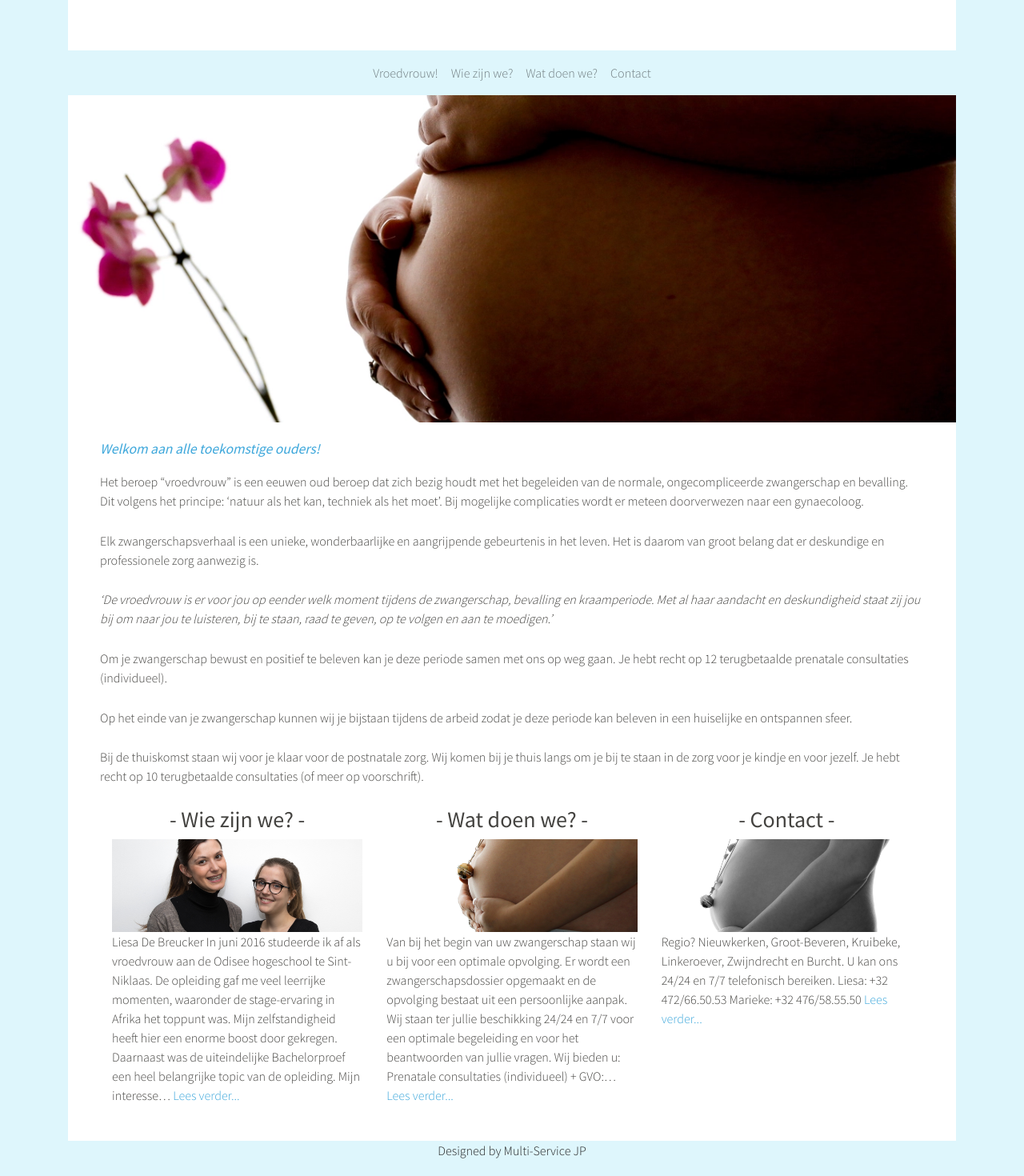
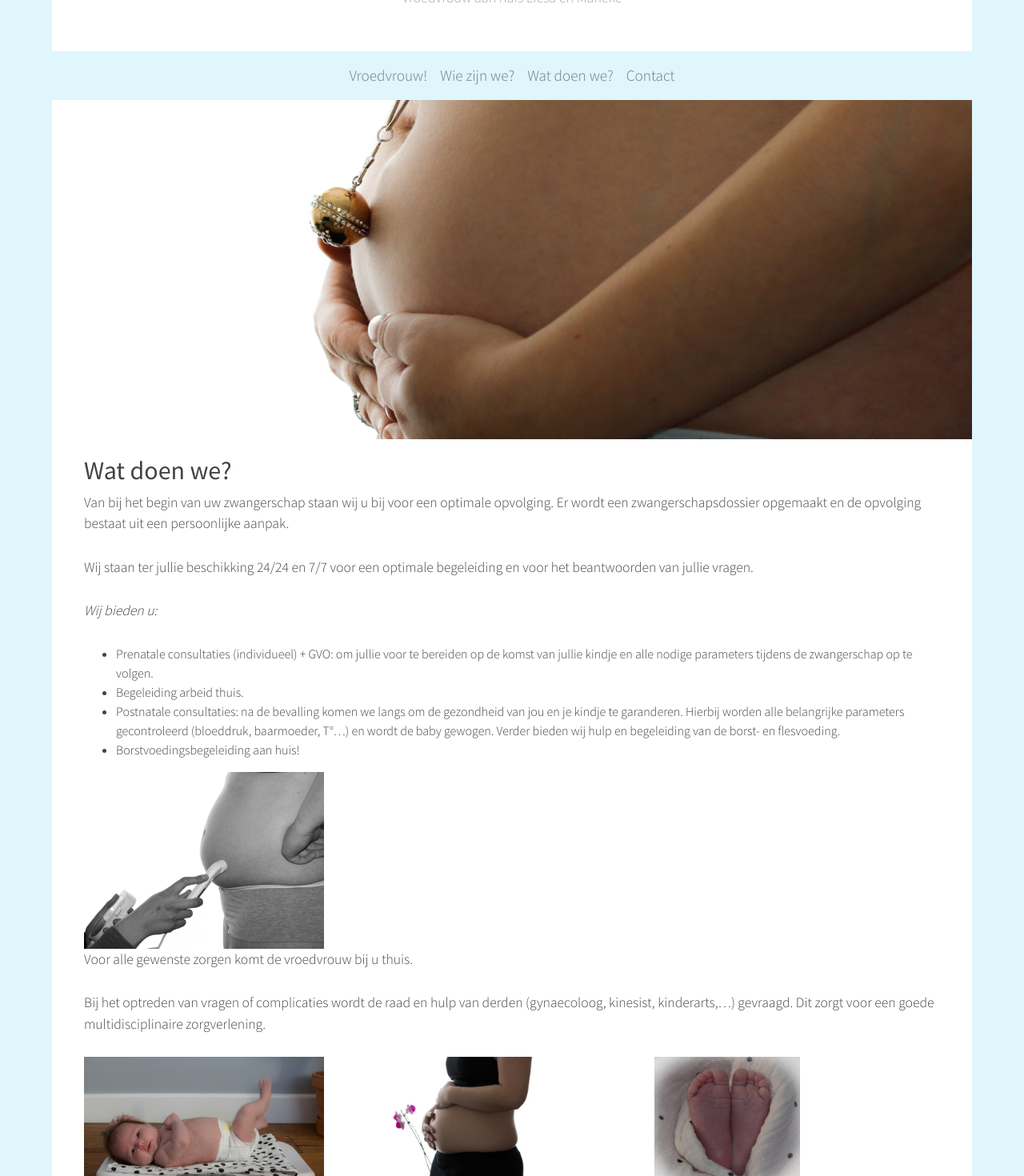
Before and after one commit to jordypereira/Vroedvrouwen, a Vue app: page /wat in a window 1280 px wide. Shown: the part 220-1690 px from the top of the page at 80% size. Built offline with nearby package versions, Linux system fonts and the light colour scheme.

Commit message:
added all pages

```diff
--- a/src/App.vue
+++ b/src/App.vue
@@ -28,4 +28,28 @@ body {
   font-size: 16px;
   font-weight: 300;
 }
+p {
+  font-size: 1.1rem;
+}
+
+@media (min-width: 576px) {
+  .container {
+    max-width: 768px;
+  }
+}
+@media (min-width: 768px) {
+  .container {
+    max-width: 720px;
+  }
+}
+@media (min-width: 992px) {
+  .container {
+    max-width: 960px;
+  }
+}
+@media (min-width: 1200px) {
+  .container {
+    max-width: 1180px;
+  }
+}
 </style>
--- /dev/null
+++ b/src/Contact.vue
@@ -0,0 +1,54 @@
+<template>
+  <div class="container">
+    <app-header></app-header>
+    <img src="./assets/images/buik-bel-zw.jpg" alt="Picture of a Liesa and Marieke" class="img-fluid">
+    <main>
+      <h2>
+        Contact
+      </h2>
+      <p><em><strong>Regio?</strong></em></p>
+      <p>Nieuwkerken, Groot-Beveren, Kruibeke, Linkeroever,  Zwijndrecht en Burcht.</p>
+      <p>U kan ons 24/24 en 7/7 telefonisch bereiken.</p>
+      <p>Liesa: +32 472/66.50.53</p>
+      <p>Marieke: +32 476/58.55.50</p>
+    </main>
+    <app-footer></app-footer>
+  </div>
+</template>
+
+<script>
+import Header from './components/Header';
+import Footer from './components/Footer';
+
+export default {
+  name: 'Contact',
+  components: {
+    'app-header': Header,
+    'app-footer': Footer,
+  },
+};
+</script>
+
+<style scoped>
+main {
+  background-color: #fff;
+  padding: 20px 10px;
+  color: var(--lightgray);
+}
+p {
+  margin-bottom: 1.6em;
+}
+a {
+  text-decoration: none;
+  color: var(--blue);
+}
+.profileImage {
+  width: 183px;
+  margin-left: 1.6em;
+}
+@media screen and (min-width: 768px) {
+  main {
+    padding: 20px 40px;
+  }
+}
+</style>
--- a/src/Homepage.vue
+++ b/src/Homepage.vue
@@ -3,9 +3,9 @@
     <app-header></app-header>
     <img src="./assets/images/buik-bloem-breed.jpg" alt="Picture of a belly" class="img-fluid">
     <main>
-      <blockquote>
+      <h2>
         <em><strong>Welkom aan alle toekomstige ouders!</strong></em>
-      </blockquote>
+      </h2>
         <p v-for="(p, i) in content" v-html="p" :key="i"></p>
         <pagecards :cards="cards"></pagecards>
     </main>
@@ -19,7 +19,7 @@ import Footer from './components/Footer';
 import PageCards from './components/PageCards';
 
 export default {
-  name: 'App',
+  name: 'HomePage',
   components: {
     'app-header': Header,
     'app-footer': Footer,
@@ -30,27 +30,30 @@ export default {
       cards: [
         {
           title: '- Wie zijn we? -',
+          // eslint-disable-next-line
           img: require('./assets/images/duo.jpg'),
           imgInfo: 'Picture of Liesa and Marieke',
           text:
             'Liesa De Breucker In juni 2016 studeerde ik af als vroedvrouw aan de Odisee hogeschool te Sint-Niklaas. De opleiding gaf me veel leerrijke momenten, waaronder de stage-ervaring in Afrika het toppunt was. Mijn zelfstandigheid heeft hier een enorme boost door gekregen. Daarnaast was de uiteindelijke Bachelorproef een heel belangrijke topic van de opleiding. Mijn interesse…',
-          link: '/',
+          link: '/wie',
         },
         {
           title: '- Wat doen we? -',
+          // eslint-disable-next-line
           img: require('./assets/images/buik-bel.jpg'),
           imgInfo: 'Picture of a belly',
           text:
             'Van bij het begin van uw zwangerschap staan wij u bij voor een optimale opvolging. Er wordt een zwangerschapsdossier opgemaakt en de opvolging bestaat uit een persoonlijke aanpak. Wij staan ter jullie beschikking 24/24 en 7/7 voor een optimale begeleiding en voor het beantwoorden van jullie vragen. Wij bieden u: Prenatale consultaties (individueel) + GVO:…',
-          link: '/',
+          link: '/wat',
         },
         {
           title: '- Contact -',
+          // eslint-disable-next-line
           img: require('./assets/images/buik-bel-zw.jpg'),
           imgInfo: 'Picture of a belly in black and white',
           text:
             'Regio? Nieuwkerken, Groot-Beveren, Kruibeke, Linkeroever,  Zwijndrecht en Burcht. U kan ons 24/24 en 7/7 telefonisch bereiken. Liesa: +32 472/66.50.53 Marieke: +32 476/58.55.50',
-          link: '/',
+          link: '/contact',
         },
       ],
       content: [
@@ -66,11 +69,9 @@ export default {
 };
 </script>
 
-<style>
-blockquote {
+<style scoped>
+h2 {
   color: var(--blue);
-  position: relative;
-  font-size: 1.1rem;
 }
 main {
   background-color: #fff;
--- /dev/null
+++ b/src/Wat.vue
@@ -0,0 +1,75 @@
+<template>
+  <div class="container">
+    <app-header></app-header>
+    <img src="./assets/images/buik-bel.jpg" alt="Picture of a Liesa and Marieke" class="img-fluid">
+    <main>
+      <h2>
+        Wat doen we?
+      </h2>
+      <p>Van bij het begin van uw zwangerschap staan wij u bij voor een optimale opvolging. Er wordt een zwangerschapsdossier opgemaakt en de opvolging bestaat uit een persoonlijke aanpak.</p>
+      <p>Wij staan ter jullie beschikking 24/24 en 7/7 voor een optimale begeleiding en voor het beantwoorden van jullie vragen.</p>
+      <p><em>Wij bieden u:</em></p>
+      <ul>
+      <li>Prenatale consultaties (individueel) + GVO: om jullie voor te bereiden op de komst van jullie kindje en alle nodige parameters tijdens de zwangerschap op te volgen.</li>
+      <li>Begeleiding arbeid thuis.</li>
+      <li>Postnatale consultaties:  na de bevalling komen we langs om de gezondheid van jou en je kindje te garanderen. Hierbij worden alle belangrijke parameters gecontroleerd (bloeddruk, baarmoeder, T°…) en wordt de baby gewogen. Verder bieden wij hulp en begeleiding van de borst- en flesvoeding.</li>
+      <li>Borstvoedingsbegeleiding aan huis!</li>
+      </ul>
+      <img src="./assets/images/buik-meet.jpg" alt="Picture of a Belly" class="img-fluid">
+      <p>Voor alle gewenste zorgen komt de vroedvrouw bij u thuis.</p>
+      <p>Bij het optreden van vragen of complicaties wordt de raad en hulp van derden (gynaecoloog, kinesist, kinderarts,…) gevraagd. Dit zorgt voor een goede multidisciplinaire zorgverlening.</p>
+      <div class="row">
+        <div class="col-sm">
+          <img src="./assets/images/baby-weegschaal.jpg" alt="Baby laying on a scale">
+        </div>
+        <div class="col-sm">
+          <img src="./assets/images/buik-bloem-small.jpg" alt="Picture of a Belly with a flower" style="width: 230px;">
+        </div>
+        <div class="col-sm">
+          <img src="./assets/images/baby-voeten.jpg" alt="Baby feet">
+        </div>
+      </div>
+    </main>
+    <app-footer></app-footer>
+  </div>
+</template>
+
+<script>
+import Header from './components/Header';
+import Footer from './components/Footer';
+
+export default {
+  name: 'Wat',
+  components: {
+    'app-header': Header,
+    'app-footer': Footer,
+  },
+};
+</script>
+
+<style scoped>
+main {
+  background-color: #fff;
+  padding: 20px 10px;
+  color: var(--lightgray);
+}
+p {
+  margin-bottom: 1.6em;
+}
+a {
+  text-decoration: none;
+  color: var(--blue);
+}
+.profileImage {
+  width: 183px;
+  margin-left: 1.6em;
+}
+.row {
+  max-width: 100%;
+}
+@media screen and (min-width: 768px) {
+  main {
+    padding: 20px 40px;
+  }
+}
+</style>
--- /dev/null
+++ b/src/Wie.vue
@@ -0,0 +1,63 @@
+<template>
+  <div class="container">
+    <app-header></app-header>
+    <img src="./assets/images/duo.jpg" alt="Picture of a Liesa and Marieke" class="img-fluid">
+    <main>
+      <h2>
+        Wie zijn we?
+      </h2>
+      <h3>Liesa De Breucker</h3>
+      <img src="./assets/images/liesa.jpg" alt="Liesa De Breucker" class="profileImage img-fluid float-right">
+      <p>In juni 2016 studeerde ik af als vroedvrouw aan de Odisee hogeschool te Sint-Niklaas. De opleiding gaf me veel leerrijke momenten, waaronder de stage-ervaring in Afrika het toppunt was. Mijn zelfstandigheid heeft hier een enorme boost door gekregen.</p>
+      <p>Daarnaast was de uiteindelijke Bachelorproef een heel belangrijke topic van de opleiding. Mijn interesse gebied bevindt zich in de fasciatherapie ( = een vernieuwende behandelings- en begeleidingsvorm voor pijn bewegings- en functioneringsstoornissen van zowel fysieke en/of psychische aard). Ik stelde mezelf de vraag of fasciatherapie een effect kon hebben op huilbaby’s. Deze vraag bracht me bij Feron Ann en Sercu Paul, die me begeleid hebben doorheen dit werk. Het heeft me nieuwe inzichten bezorgt die ik mee wil nemen in de zelfstandige praktijk.</p>
+      <p>Direct na mijn studies ben ik beginnen werken als vroedvrouw in AZ Nikolaas, waar ik ondertussen mijn ervaring heb vergroot.</p>
+      <p>In 2017 ben ik van start gegaan als verpleegkundige bij het wit-gele kruis.</p>
+      <p>Tot slot is het mijn ultieme droom/doel om als zelfstandig vroedvrouw dichter bij de gezinnen te staan om hen optimaal te kunnen begeleiden. Ik hou van een persoonlijke, warme en vooral natuurlijke aanpak, waardoor iedereen zich op zijn gemak voelt.</p>
+      <p>Zelfstandig vroedvrouw en verpleegkundige aan huis is voor mij een perfecte combinatie.</p>
+      <h3>Marieke Verhulst</h3>
+      <img src="./assets/images/marieke.jpg" alt="Marieke Verhulst" class="profileImage img-fluid float-right">
+      <p>Net als Liesa studeerde ik in juni 2016 af als vroedvrouw aan de Odisee Hogeschool te Sint-Niklaas. Tijdens de opleiding heb ik ongelofelijk mooie, leerrijke en soms ontroerende momenten mogen meemaken. Want dat is het beroep van een vroedvrouw nu eenmaal, een rollercoster van emoties waar we de ouders maar al te graag in bijstaan.</p>
+      <p>In mijn laatste jaar ben ik gedurende drie maanden op Erasmusstage geweest in het CHA-ziekenhuis te Portimão, Portugal. Daar stond ik te werk op het verloskwartier, en dit was echt wel volledig mijn ding. Opname en begeleiding van de zwangere dame, de bevalling leiden, de eerste zorgen voor de pasgeboren baby, de postpartumzorgen,…</p>
+      <p>Ik heb na de opleiding Vroedkunde ook nog een extra opleiding Verpleegkunde gestudeerd. En sinds 2017 ben ik dan ook aan het werk als zelfstandig thuisverpleegkundige bij VZW Verpleging aan Huis.</p>
+      <p>Maar telkens als ik een zwangere vrouw zag, of wanneer oud-klasgenoten uit de opleiding Vroedkunde over hun werkervaringen vertelde, begon het toch weer ongelooflijk te kriebelen om als vroedvrouw te gaan werken. Vandaar nu ook de start als zelfstandig Vroedvrouw.</p>
+    </main>
+    <app-footer></app-footer>
+  </div>
+</template>
+
+<script>
+import Header from './components/Header';
+import Footer from './components/Footer';
+
+export default {
+  name: 'Wie',
+  components: {
+    'app-header': Header,
+    'app-footer': Footer,
+  },
+};
+</script>
+
+<style scoped>
+main {
+  background-color: #fff;
+  padding: 20px 10px;
+  color: var(--lightgray);
+}
+p {
+  margin-bottom: 1.6em;
+}
+a {
+  text-decoration: none;
+  color: var(--blue);
+}
+.profileImage {
+  width: 183px;
+  margin-left: 1.6em;
+}
+@media screen and (min-width: 768px) {
+  main {
+    padding: 20px 40px;
+  }
+}
+</style>
--- a/src/components/Nav.vue
+++ b/src/components/Nav.vue
@@ -2,22 +2,22 @@
   <nav class="navbar navbar-expand-lg navbar-light">
     <!-- eslint-disable-next-line -->
     <button class="navbar-toggler" type="button" data-toggle="collapse" data-target="#navbar" aria-controls="navbar" aria-expanded="false" aria-label="Toggle navigation">
-      <span class="navbar-toggler-icon"></span>
+      <span class="navbar-toggler-icon"></span> Menu
     </button>
 
     <div class="collapse navbar-collapse" id="navbar">
       <ul class="navbar-nav">
         <li class="nav-item">
-          <a class="nav-link" href="#">Vroedvrouw!</a>
+          <router-link class="nav-link" to="/" exact>Vroedvrouw!</router-link>
         </li>
         <li class="nav-item">
-          <a class="nav-link" href="#">Wie zijn we?</a>
+          <router-link class="nav-link" to="/wie" exact>Wie zijn we?</router-link>
         </li>
         <li class="nav-item">
-          <a class="nav-link" href="#">Wat doen we?</a>
+          <router-link class="nav-link" to="/wat" exact>Wat doen we?</router-link>
         </li>
         <li class="nav-item">
-          <a class="nav-link" href="#">Contact</a>
+          <router-link class="nav-link" to="/contact" exact>Contact</router-link>
         </li>
       </ul>
     </div>
@@ -44,5 +44,9 @@ $('ul.nav a')
 <style scoped>
 #navbar {
   justify-content: center;
+  font-size: 1.2rem;
+}
+.navbar {
+  justify-content: center;
 }
 </style>
--- a/src/components/PageCards.vue
+++ b/src/components/PageCards.vue
@@ -3,7 +3,7 @@
     <div class="inner" v-for="(card, i) in cards" :key="i">
       <h3>{{ card.title }}</h3>
       <img :src="card.img" :alt="card.imgInfo" class="img-fluid">
-      <p>{{ card.text }} <a :href="card.link">Lees verder...</a></p>
+      <p>{{ card.text }} <router-link :to="card.link"> Lees verder</router-link></p>
     </div>
   </div>
 </template>
@@ -30,6 +30,7 @@ export default {
   flex-basis: 100%;
   flex-flow: column nowrap;
   padding: 0px 15px;
+  min-width: 300px;
 }
 @media screen and (min-width: 768px) {
   .inner {
```
Also changed, not shown: src/components/Hero.vue (+5 -3 lines), src/router/index.js (+19 -0 lines), .eslintrc.js.
